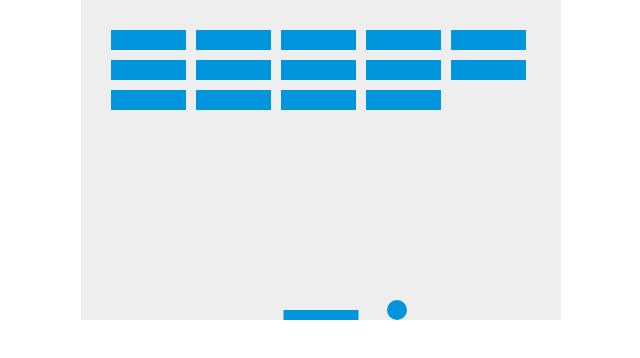
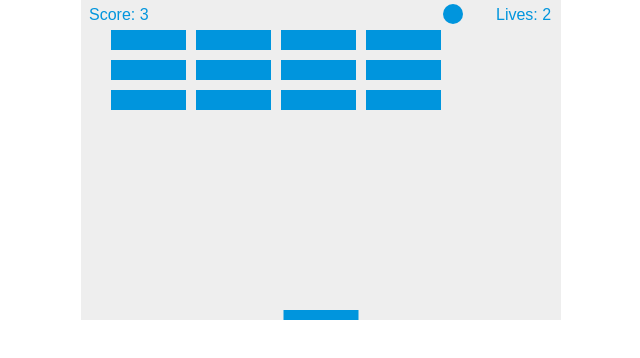
Before and after one commit to FrazierMark/Break-Out-Game, a plain HTML site: page index.html in a window 1280 px wide. Shown: the whole page, without its empty margins (319-959 px from the left). Drawn offline with Linux system fonts and the light colour scheme.

Commit message:
Lesson 10 complete

```diff
--- a/index.html
+++ b/index.html
@@ -19,36 +19,39 @@
 		<canvas id="myCanvas" width="480" height="320"></canvas>
 
 		<script>
-			var canvas = document.getElementById('myCanvas');
-			var ctx = canvas.getContext('2d');
-			var ballRadius = 10;
-			var x = canvas.width / 2;
-			var y = canvas.height - 30;
-			var dx = 2;
-			var dy = -2;
-			var paddleHeight = 10;
-			var paddleWidth = 75;
-			var paddleX = (canvas.width - paddleWidth) / 2;
-			var rightPressed = false;
-			var leftPressed = false;
-			var brickRowCount = 3;
-			var brickColumnCount = 5;
-			var brickWidth = 75;
-			var brickHeight = 20;
-			var brickPadding = 10;
-			var brickOffsetTop = 30;
-			var brickOffsetLeft = 30;
+			let canvas = document.getElementById('myCanvas');
+			let ctx = canvas.getContext('2d');
+			let ballRadius = 10;
+			let x = canvas.width / 2;
+			let y = canvas.height - 30;
+			let dx = 2;
+			let dy = -2;
+			let paddleHeight = 10;
+			let paddleWidth = 75;
+			let paddleX = (canvas.width - paddleWidth) / 2;
+			let rightPressed = false;
+			let leftPressed = false;
+			let brickRowCount = 5;
+			let brickColumnCount = 3;
+			let brickWidth = 75;
+			let brickHeight = 20;
+			let brickPadding = 10;
+			let brickOffsetTop = 30;
+			let brickOffsetLeft = 30;
+			let score = 0;
+			let lives = 3;
 
-			var bricks = [];
-			for (var c = 0; c < brickColumnCount; c++) {
+			let bricks = [];
+			for (let c = 0; c < brickColumnCount; c++) {
 				bricks[c] = [];
-				for (var r = 0; r < brickRowCount; r++) {
+				for (let r = 0; r < brickRowCount; r++) {
 					bricks[c][r] = { x: 0, y: 0, status: 1 };
 				}
 			}
 
 			document.addEventListener('keydown', keyDownHandler, false);
 			document.addEventListener('keyup', keyUpHandler, false);
+			document.addEventListener('mousemove', mouseMoveHandler, false);
 
 			function keyDownHandler(e) {
 				if (e.key == 'Right' || e.key == 'ArrowRight') {
@@ -65,10 +68,17 @@
 					leftPressed = false;
 				}
 			}
+
+			function mouseMoveHandler(e) {
+				let relativeX = e.clientX - canvas.offsetLeft;
+				if (relativeX > 0 && relativeX < canvas.width) {
+					paddleX = relativeX - paddleWidth / 2;
+				}
+			}
 			function collisionDetection() {
-				for (var c = 0; c < brickColumnCount; c++) {
-					for (var r = 0; r < brickRowCount; r++) {
-						var b = bricks[c][r];
+				for (let c = 0; c < brickColumnCount; c++) {
+					for (let r = 0; r < brickRowCount; r++) {
+						let b = bricks[c][r];
 						if (b.status == 1) {
 							if (
 								x > b.x &&
@@ -78,11 +88,17 @@
 							) {
 								dy = -dy;
 								b.status = 0;
+								score++;
+								if (score == brickRowCount * brickColumnCount) {
+									alert('YOU WIN, CONGRATS!');
+									document.location.reload();
+								}
 							}
 						}
 					}
 				}
 			}
+
 			function drawBall() {
 				ctx.beginPath();
 				ctx.arc(x, y, ballRadius, 0, Math.PI * 2);
@@ -103,11 +119,11 @@
 				ctx.closePath();
 			}
 			function drawBricks() {
-				for (var c = 0; c < brickColumnCount; c++) {
-					for (var r = 0; r < brickRowCount; r++) {
+				for (let c = 0; c < brickColumnCount; c++) {
+					for (let r = 0; r < brickRowCount; r++) {
 						if (bricks[c][r].status == 1) {
-							var brickX = c * (brickWidth + brickPadding) + brickOffsetLeft;
-							var brickY = r * (brickHeight + brickPadding) + brickOffsetTop;
+							let brickX = r * (brickWidth + brickPadding) + brickOffsetLeft;
+							let brickY = c * (brickHeight + brickPadding) + brickOffsetTop;
 							bricks[c][r].x = brickX;
 							bricks[c][r].y = brickY;
 							ctx.beginPath();
@@ -119,12 +135,24 @@
 					}
 				}
 			}
+			function drawScore() {
+				ctx.font = '16px Arial';
+				ctx.fillStyle = '#0095DD';
+				ctx.fillText('Score: ' + score, 8, 20);
+			}
+			function drawLives() {
+				ctx.font = '16px Arial';
+				ctx.fillStyle = '#0095DD';
+				ctx.fillText('Lives: ' + lives, canvas.width - 65, 20);
+			}
 
 			function draw() {
 				ctx.clearRect(0, 0, canvas.width, canvas.height);
 				drawBricks();
 				drawBall();
 				drawPaddle();
+				drawScore();
+				drawLives();
 				collisionDetection();
 
 				if (x + dx > canvas.width - ballRadius || x + dx < ballRadius) {
@@ -134,13 +162,19 @@
 					dy = -dy;
 				} else if (y + dy > canvas.height - ballRadius) {
 					if (x > paddleX && x < paddleX + paddleWidth) {
-						if ((y = y - paddleHeight)) {
-							dy = -dy;
+						dy = -dy;
+					} else {
+						lives--;
+						if (!lives) {
+							alert('GAME OVER');
+							document.location.reload();
+						} else {
+							x = canvas.width / 2;
+							y = canvas.height - 30;
+							dx = 3;
+							dy = -3;
+							paddleX = (canvas.width - paddleWidth) / 2;
 						}
-					} else {
-						alert('GAME OVER');
-						document.location.reload();
-						clearInterval(interval); // Needed for Chrome to end game
 					}
 				}
 
@@ -152,9 +186,10 @@
 
 				x += dx;
 				y += dy;
+				requestAnimationFrame(draw);
 			}
 
-			var interval = setInterval(draw, 10);
+			draw();
 		</script>
 	</body>
 </html>
```
